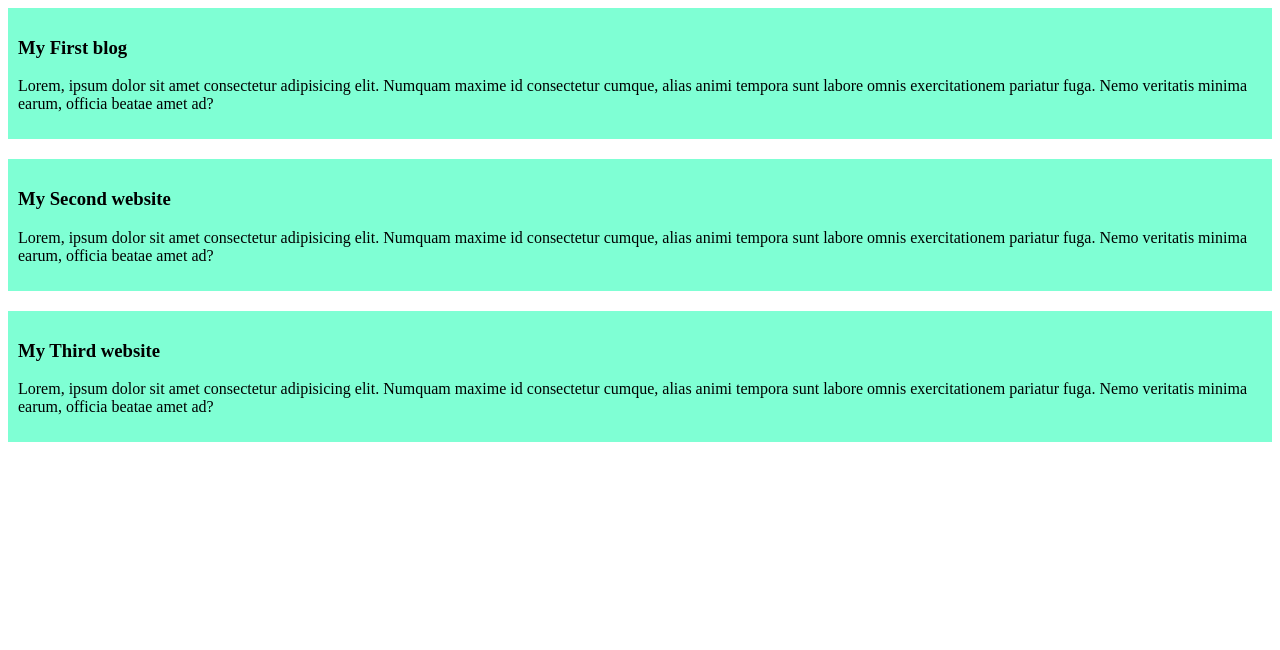
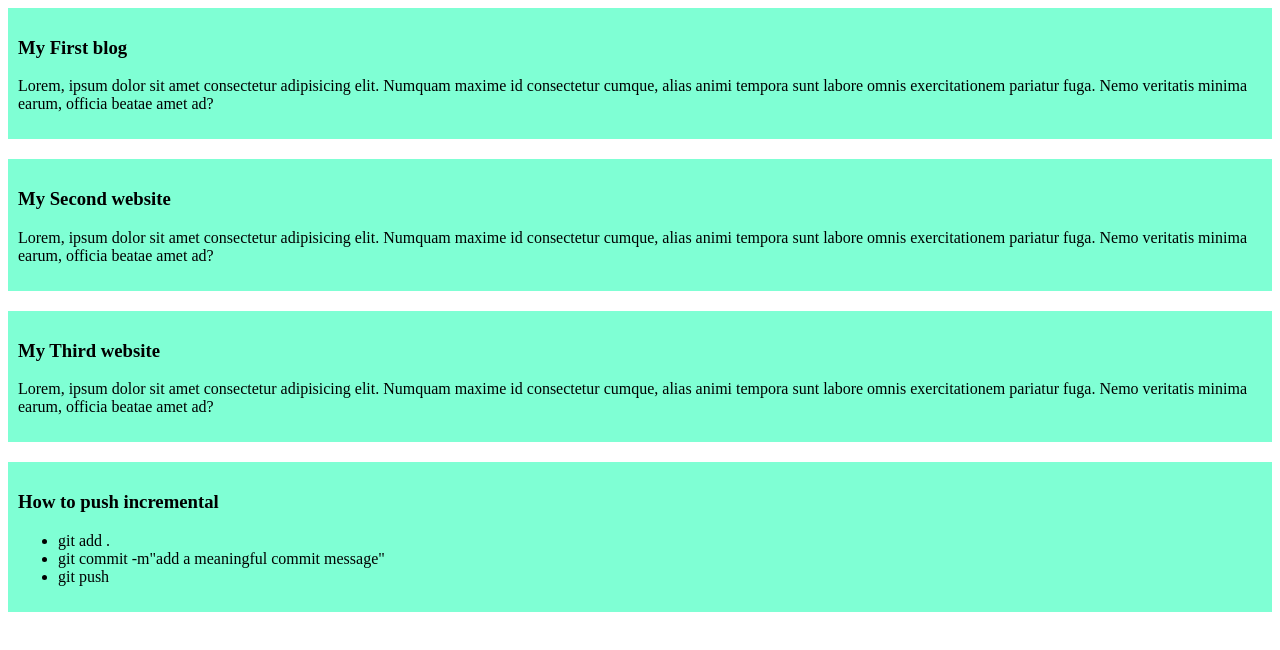
Before and after one commit to sazzadrafi/my-simple-website, a plain HTML site: page index.html in a window 1280 px wide. Drawn offline with Linux system fonts and the light colour scheme.

Commit message:
addded a list to push code

```diff
--- a/index.html
+++ b/index.html
@@ -25,5 +25,13 @@
                 Lorem, ipsum dolor sit amet consectetur adipisicing elit. Numquam maxime id consectetur cumque, alias animi tempora sunt labore omnis exercitationem pariatur fuga. Nemo veritatis minima earum, officia beatae amet ad?
             </p>
     </div>
+    <div>
+        <h3>How to push incremental</h3>
+        <ul>
+            <li>git add .</li>
+            <li>git commit -m"add a meaningful commit message"</li>
+            <li>git push</li>
+        </ul>
+    </div>
 </body>
 </html>
```
